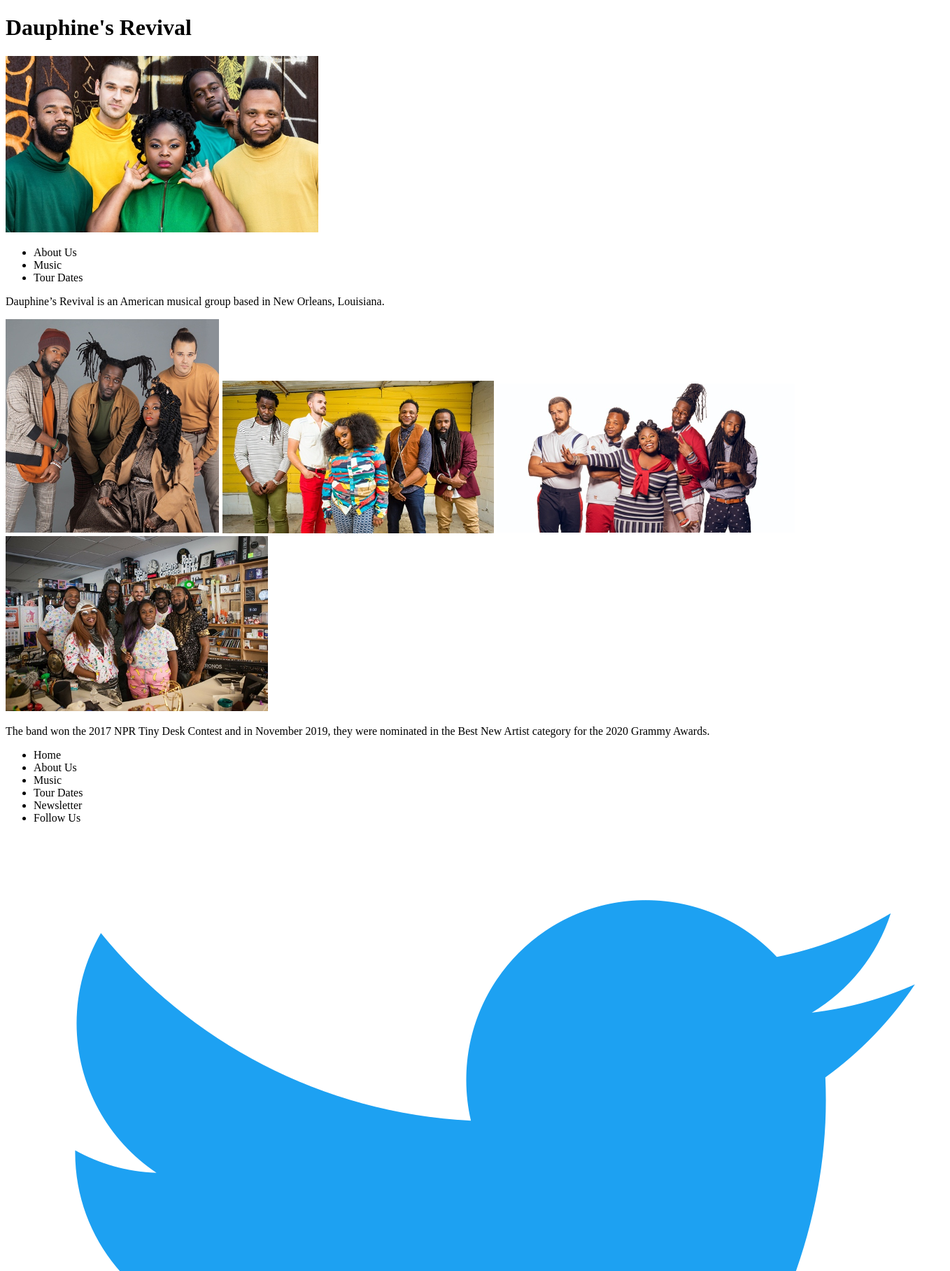
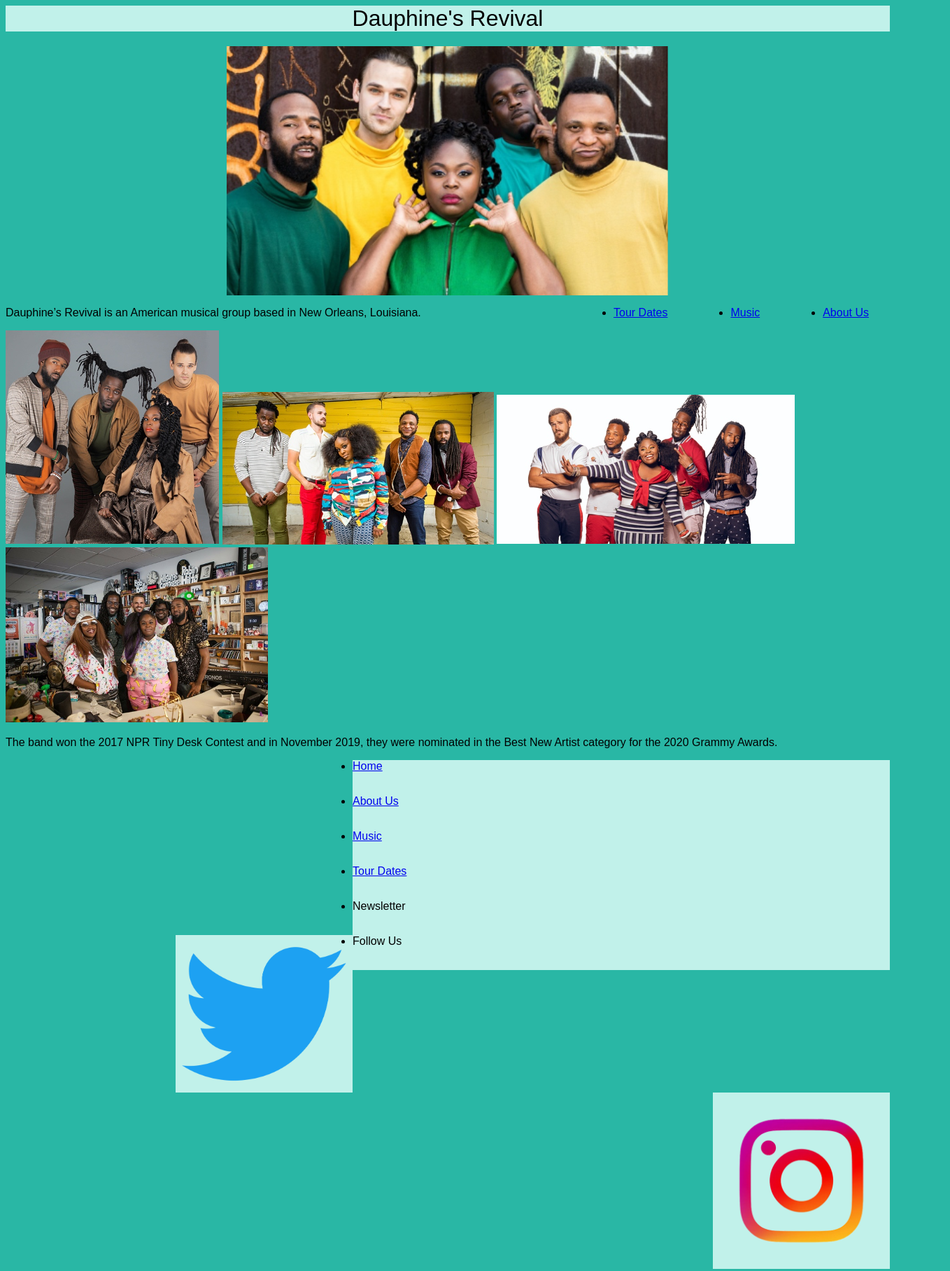
Before and after one commit to ttrobi99/avtfall2020, a plain HTML site: page p2/index.html in a window 1280 px wide. Shown: the top 1816 px of the page at 70% size, 1358 px wide, since content can reach past the window. Drawn offline with Linux system fonts and the light colour scheme; a web font is replaced by a local one.

Commit message:
styling files

```diff
--- a/p2/css/main.css
+++ b/p2/css/main.css
@@ -0,0 +1,88 @@
+@media screen and (min-width: 768px) {
+/* styles for screen sizes 768px and above */
+}
+* {
+  box-sizing: border-box;
+}
+body {
+  background-color: #29B7A5;
+}
+li {
+  margin-right: 30px;
+  text-align: center;
+  float: right;
+  font-family: brandon-grotesque, sans-serif;
+  font-weight: 400;
+  font-style: normal;
+  margin-bottom: 10px;
+  margin-left: 60px;
+}
+h2 {
+  text-align: center;
+  font-family: monotalic, sans-serif;
+  font-weight: 700;
+  font-style: normal;
+  margin-bottom: 0;
+  margin-left: 50%;
+  margin-right: 50%
+}
+.underline, .overline {
+  background-color: #C1F1EA;
+  height: 2px;
+  margin-bottom: 10px;
+}
+.overline {
+  margin-top: 10px;
+}
+h1 {
+  text-align: center;
+  font-family: monotalic, sans-serif;
+  font-weight: 400;
+  font-style: normal;
+  background-color: #C1F1EA;
+  margin-top: 0;
+  margin-left: 0;
+  margin-right: 0;
+}
+p {
+font-family: brandon-grotesque, sans-serif;
+font-weight: 400;
+font-style: normal;
+text-align: left;
+}
+.footer {
+  background-color: #C1F1EA;
+  width: 768px;
+  height: 50px;
+  text-align: left;
+  position: relative;
+  left: 0;
+  bottom: 0;
+  margin-top: 0px;
+  margin-bottom: 0px;
+  margin-left: 0px;
+  margin-right: 0px;
+}
+
+.center {
+  display: block;
+  margin-left: auto;
+  margin-right: auto;
+  width: 50%;
+}
+.logo {
+  display: block;
+  margin-left: auto;
+  margin-right: auto;
+  width: 30%;
+}
+.socials {
+  display: block;
+  margin-left: 0px;
+  margin-right: 0px;
+  width: 20%;
+  left: 0;
+  bottom: 0;
+  background-color: #C1F1EA;
+  float: right;
+}
--- a/p2/index.html
+++ b/p2/index.html
@@ -5,14 +5,16 @@
    <meta name="viewport" content="width=device-width, initial-scale=1">
    <title>Dauphine's Revival</title>
    <link rel="stylesheet" href="css/main.css">
+   <link rel="stylesheet" href="https://use.typekit.net/gag6kwc.css">
+   <link rel="stylesheet" href="https://use.typekit.net/gag6kwc.css">
  </head>
  <body>
   <h1>Dauphine's Revival</h1>
-  <img src="images/picture1.png" alt="Dauphine's Revival Header Image">
+  <img src="images/picture1.png" alt="Dauphine's Revival Header Image" class="center">
   <ul>
-   <li>About Us</li>
-   <li>Music</li>
-   <li>Tour Dates</li>
+   <li><a href="about/index.html"> About Us</a></li>
+   <li><a href="music/index.html">Music</a></li>
+   <li><a href="tourdates/index.html">Tour Dates</a></li>
   </ul>
   <p>Dauphine’s Revival is an American musical group based in New Orleans, Louisiana.</p>
   <img src="images/picture4.png" alt="Band Member Photo">
@@ -21,14 +23,14 @@
   <img src="images/picture5.png" alt="Band Member Photo">
   <p>The band won the 2017 NPR Tiny Desk Contest and in November 2019, they were nominated in the Best New Artist category for the 2020 Grammy Awards.</p>
   <ul>
-   <li>Home</li>
-   <li>About Us</li>
-   <li>Music</li>
-   <li>Tour Dates</li>
-   <li>Newsletter</li>
-   <li>Follow Us</li>
+   <li class="footer"><a href="index.html">Home</a></li>
+   <li class="footer"><a href="about/index.html">About Us</a></li>
+   <li class="footer"><a href="music/index.html">Music</a></li>
+   <li class="footer"><a href="tourdates/index.html">Tour Dates</a></li>
+   <li class="footer">Newsletter</li>
+   <li class="footer">Follow Us</li>
   </ul>
-  <img src="images/twitterimage.png" alt="Twitter Logo">
-  <img src="images/instagramimage.png" alt="Instagram Logo">
+  <img src="images/twitterimage.png" alt="Twitter Logo" class="socials">
+  <img src="images/instagramimage.png" alt="Instagram Logo" class="socials">
  </body>
 </html>
```
Also changed, not shown: p2/about/index.html (+23 -16 lines), p2/images/dauphinelogo1.png (renamed from p2/images/dauphine'slogo1.png), p2/images/dauphinelogo2.png (renamed from p2/images/dauphine'slogo2.png).
